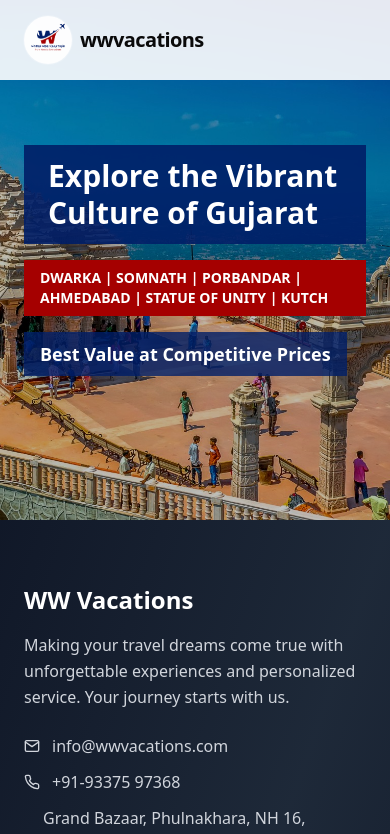
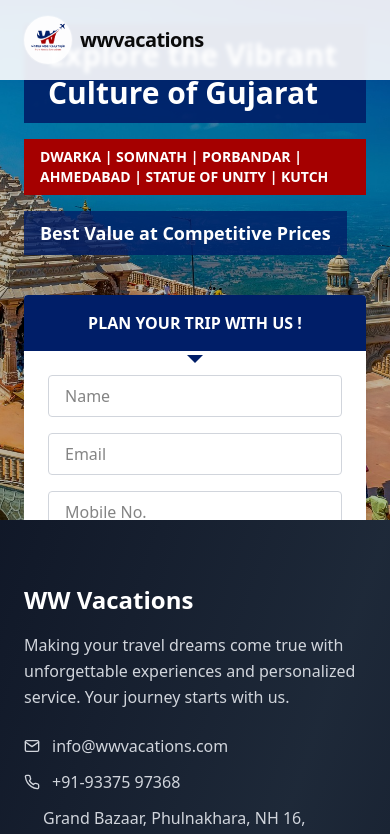
Before and after one commit to ayushnanda14/wwvacations, a Next.js app: page /gujarat-package in a window 390 px wide. Shown: the top 834 px of the page. Built offline with nearby package versions, Linux system fonts and the light colour scheme; a web font is replaced by a local one.

Commit message:
Update GujaratHeroSec.tsx

```diff
--- a/src/components/GujaratHeroSec.tsx
+++ b/src/components/GujaratHeroSec.tsx
@@ -17,7 +17,7 @@
       </div>
 
       {/* Content Wrapper */}
-      <div className="relative z-10 h-full container mx-auto px-6">
+      <div className="relative z-10 h-full container mx-auto mt-6 sm:mt-0 px-6">
         <div className="grid grid-cols-1 lg:grid-cols-2 h-full items-center gap-10">
 
           {/* LEFT CONTENT */}
@@ -42,7 +42,7 @@
           </div>
 
           {/* RIGHT FORM */}
-          <div className="hidden lg:flex justify-end">
+          <div className="lg:flex justify-end">
             <TourEnquiryForm />
           </div>
 
```
